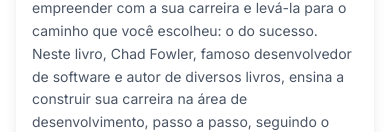
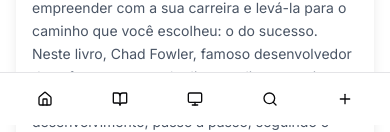
Before and after one commit to LilianMS/BookShelf, a Next.js app: page /livros/1 in a window 390 px wide. Shown: the part 719-851 px from the top of the page. Built offline with nearby package versions, Linux system fonts and the light colour scheme.

Commit message:
:pencil: feat: Theme button (dark/light/sytem mode)
	- missing fix colors theme in some components

```diff
--- /dev/null
+++ b/app/components/FixedFooter.tsx
@@ -0,0 +1,37 @@
+'use client'
+import { Home, BookOpen, Plus, Search } from 'lucide-react'
+import { Button } from '@/components/ui/button'
+import { ThemeToggleButton } from './ThemeToggleButton'
+import Link from 'next/link'
+
+export function FixedFooter() {
+  return (
+    <footer className="fixed bottom-0 left-0 right-0 bg-background border-t border-border p-2 md:hidden">
+      <div className="flex justify-around items-center max-w-sm mx-auto">
+        <Link href="/">
+          <Button variant="ghost" size="icon" className="rounded-full">
+            <Home className="h-4 w-4" />
+          </Button>
+        </Link>
+
+        <Link href="/livros">
+          <Button variant="ghost" size="icon" className="rounded-full">
+            <BookOpen className="h-4 w-4" />
+          </Button>
+        </Link>
+
+        <ThemeToggleButton />
+
+        <Button variant="ghost" size="icon" className="rounded-full">
+          <Search className="h-4 w-4" />
+        </Button>
+
+        <Link href="/livros/adicionar">
+          <Button variant="ghost" size="icon" className="rounded-full">
+            <Plus className="h-4 w-4" />
+          </Button>
+        </Link>
+      </div>
+    </footer>
+  )
+}
--- /dev/null
+++ b/app/components/ThemeToggleButton.tsx
@@ -0,0 +1,34 @@
+'use client'
+
+import { Moon, Sun, Monitor } from 'lucide-react'
+import { Button } from '@/components/ui/button'
+import { useTheme } from '@/hooks/useTheme'
+
+export function ThemeToggleButton() {
+  const { theme, setTheme } = useTheme()
+
+  const handleToggle = () => {
+    if (theme === 'light') setTheme('dark')
+    else if (theme === 'dark') setTheme('system')
+    else setTheme('light')
+  }
+
+  const getIcon = () => {
+    switch (theme) {
+      case 'light': return <Sun className="h-4 w-4" />
+      case 'dark': return <Moon className="h-4 w-4" />
+      case 'system': return <Monitor className="h-4 w-4" />
+    }
+  }
+
+  return (
+    <Button
+      variant="ghost"
+      size="icon"
+      onClick={handleToggle}
+      className="rounded-full"
+    >
+      {getIcon()}
+    </Button>
+  )
+}
--- a/app/components/navbar.tsx
+++ b/app/components/navbar.tsx
@@ -5,6 +5,7 @@
 import { Button } from "@/components/ui/button"
 import { useState } from "react";
 import { Menu, X } from "lucide-react";
+import { ThemeToggleButton } from "./ThemeToggleButton";
 
 
 const navLinks = [
@@ -46,6 +47,7 @@
                 </Button>
               </Link>
             ))}
+            <ThemeToggleButton />
             <Button className="bg-green-600 hover:bg-green-700 text-white transition-colors duration-300">
               Adicionar Livro
             </Button>
--- a/app/globals.css
+++ b/app/globals.css
@@ -36,6 +36,10 @@
  * Estas variáveis armazenam as cores em formato HSL sem hsl()
  * Exemplo: --destructive: 0 84.2% 60.2% (vermelho)
  */
+/*
+ * LIGHT MODE (Tema Claro) - CONFIGURAÇÃO ORIGINAL MANTIDA
+ * ✅ Não mexemos no que já funciona!
+ */
 :root {
   --background: 0 0% 100%;              /* Fundo branco */
   --foreground: 240 10% 3.9%;           /* Texto escuro */
@@ -57,6 +61,32 @@
   --input: 240 5.9% 90%;                /* Cor dos inputs */
   --ring: 240 5.9% 10%;                 /* Cor do ring/focus */
   --radius: 0.5rem;                     /* Raio das bordas */
+}
+
+/*
+ * DARK MODE (Tema Escuro) - NOVA ADIÇÃO
+ * 🌙 Cores invertidas para tema escuro, mas mantendo a mesma estrutura
+ */
+.dark {
+  --background: 240 10% 3.9%;           /* Fundo escuro */
+  --foreground: 0 0% 98%;               /* Texto claro */
+  --card: 240 10% 3.9%;                 /* Fundo dos cards escuro */
+  --card-foreground: 0 0% 98%;          /* Texto dos cards claro */
+  --popover: 240 10% 3.9%;              /* Fundo dos popovers escuro */
+  --popover-foreground: 0 0% 98%;       /* Texto dos popovers claro */
+  --primary: 0 0% 98%;                  /* Cor primária (claro) */
+  --primary-foreground: 240 5.9% 10%;   /* Texto na cor primária (escuro) */
+  --secondary: 240 3.7% 15.9%;          /* Cor secundária (cinza escuro) */
+  --secondary-foreground: 0 0% 98%;     /* Texto na cor secundária (claro) */
+  --muted: 240 3.7% 15.9%;              /* Cor mutada escura */
+  --muted-foreground: 240 5% 64.9%;     /* Texto mutado claro */
+  --accent: 240 3.7% 15.9%;             /* Cor de destaque escura */
+  --accent-foreground: 0 0% 98%;        /* Texto de destaque claro */
+  --destructive: 0 62.8% 30.6%;         /* ⭐ VERMELHO ESCURO */
+  --destructive-foreground: 0 0% 98%;   /* Texto branco no vermelho */
+  --border: 240 3.7% 15.9%;             /* Bordas escuras */
+  --input: 240 3.7% 15.9%;              /* Inputs escuros */
+  --ring: 240 4.9% 83.9%;               /* Ring claro */
 }
 
 /*
--- a/app/layout.tsx
+++ b/app/layout.tsx
@@ -2,6 +2,8 @@
 import type { Metadata } from 'next';
 import { Inter } from 'next/font/google';
 import Navbar from './components/navbar';
+import { FixedFooter } from './components/FixedFooter';
+import { ThemeProvider } from '@/hooks/useTheme';
 
 const inter = Inter({ subsets: ['latin'] });
 
@@ -17,13 +19,16 @@
 
 export default function RootLayout({ children }: { children: React.ReactNode }) {
   return (
-    <html lang="pt-BR">
-      <body className={inter.className}>
-        <Navbar />
-        <main>{children}</main>
-        <footer className="w-full bg-green-100 text-center py-3 sm:py-4 mt-6 sm:mt-8 text-green-800">
-          <p className="text-xs sm:text-sm">&copy; 2025 Leafly. Todos os direitos reservados.</p>
-        </footer>
+    <html lang="pt-BR" suppressHydrationWarning>
+      <body className={`${inter.className} bg-gray-50 dark:bg-gray-900`}>
+        <ThemeProvider>
+          <Navbar />
+          <main>{children}</main>
+          <FixedFooter />
+          <footer className="w-full bg-green-100 dark:bg-green-900 text-center py-3 sm:py-4 mt-6 sm:mt-8 text-green-800 dark:text-green-200">
+            <p className="text-xs sm:text-sm">&copy; 2025 Leafly. Todos os direitos reservados.</p>
+          </footer>
+        </ThemeProvider>
       </body>
     </html>
   );
--- /dev/null
+++ b/hooks/useTheme.tsx
@@ -0,0 +1,74 @@
+'use client'
+
+import { createContext, useContext, useEffect, useState } from 'react'
+
+export type Theme = 'dark' | 'light' | 'system'
+
+export interface ThemeContextType {
+  theme: Theme
+  setTheme: (theme: Theme) => void
+}
+
+interface ThemeProviderProps {
+  children: React.ReactNode
+}
+
+const ThemeContext = createContext<ThemeContextType>({
+  theme: 'system',
+  setTheme: () => null,
+})
+
+export function ThemeProvider({ children }: ThemeProviderProps) {
+  const [theme, setTheme] = useState<Theme>('system')
+  const [mounted, setMounted] = useState(false)
+
+  // Função para aplicar tema
+  const applyTheme = (themeToApply: Theme) => {
+    const root = window.document.documentElement
+    root.classList.remove('light', 'dark')
+
+    if (themeToApply === 'system') {
+      const systemTheme = window.matchMedia('(prefers-color-scheme: dark)').matches ? 'dark' : 'light'
+      root.classList.add(systemTheme)
+    } else {
+      root.classList.add(themeToApply)
+    }
+  }
+
+  // useEffect 1: Inicialização
+  useEffect(() => {
+    setMounted(true)
+    const savedTheme = (localStorage.getItem('theme') as Theme) || 'system'
+    setTheme(savedTheme)
+    applyTheme(savedTheme)
+  }, [])
+
+  // useEffect 2: Reagir a mudanças do sistema
+  useEffect(() => {
+    if (!mounted) return
+
+    const mediaQuery = window.matchMedia('(prefers-color-scheme: dark)')
+    const handleChange = () => {
+      if (theme === 'system') {
+        applyTheme('system')
+      }
+    }
+
+    mediaQuery.addEventListener('change', handleChange)
+    return () => mediaQuery.removeEventListener('change', handleChange)
+  }, [theme, mounted])
+
+  const updateTheme = (newTheme: Theme) => {
+    setTheme(newTheme)
+    localStorage.setItem('theme', newTheme)
+    applyTheme(newTheme) // aplica imediatamente evita flash de tema
+  }
+
+  return (
+    <ThemeContext.Provider value={{ theme, setTheme: updateTheme }}>
+      {children}
+    </ThemeContext.Provider>
+  )
+}
+
+export const useTheme = (): ThemeContextType => useContext(ThemeContext)
```
